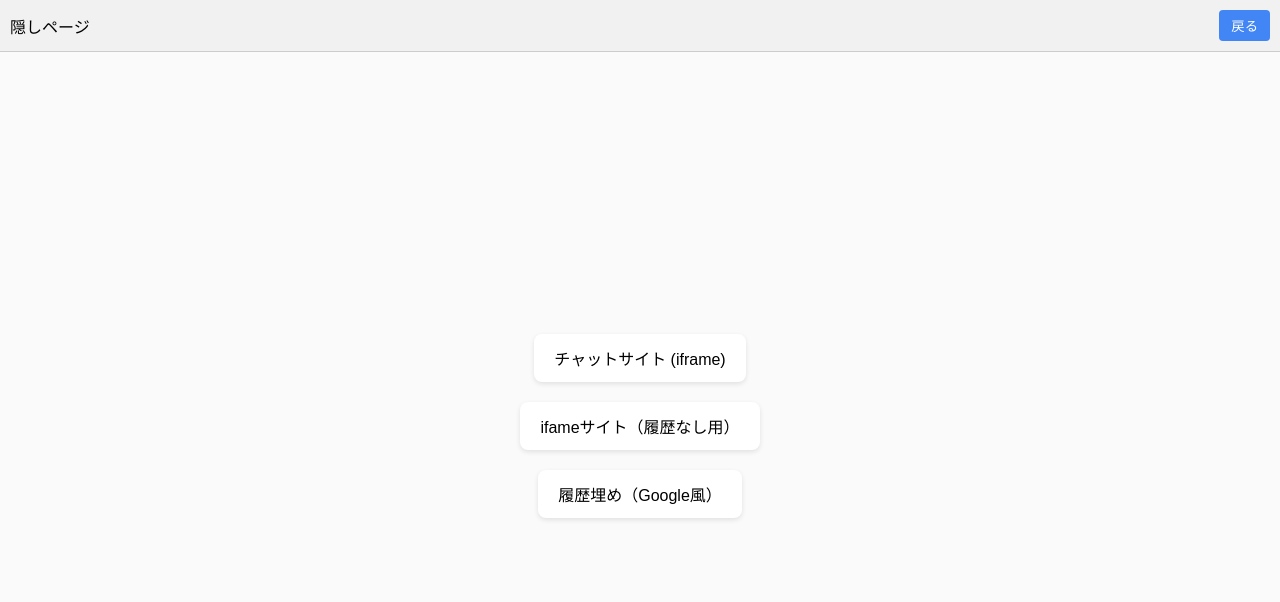
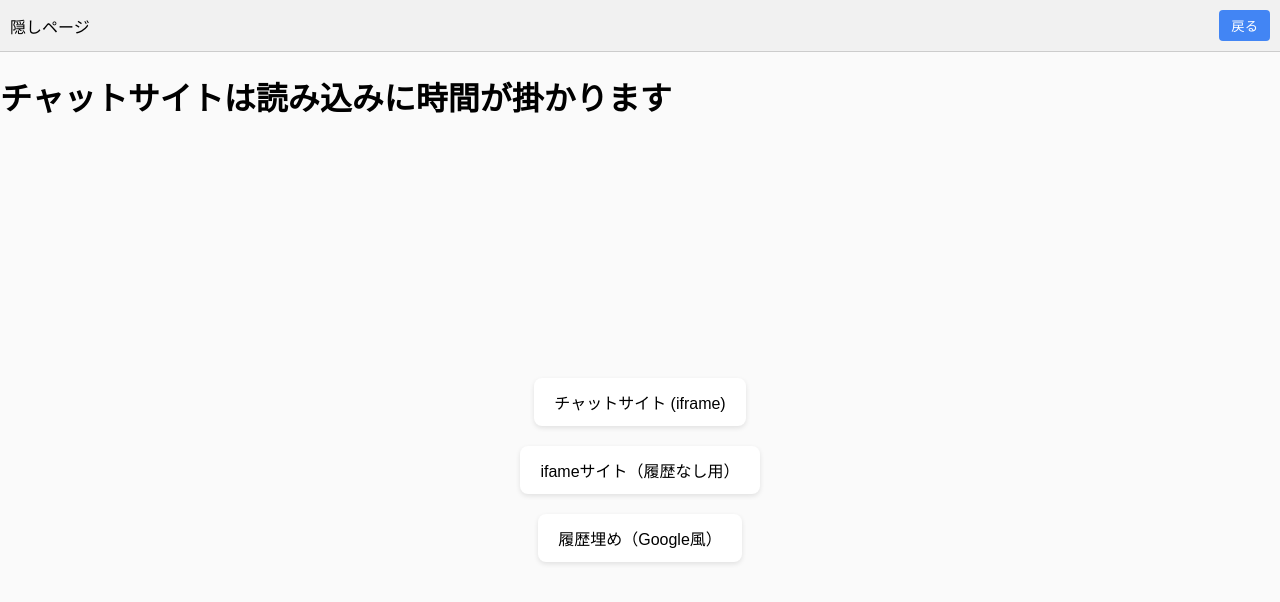
Before and after one commit to y7777777777777778/GoogIe3, a website: page public/peji.html in a window 1280 px wide. Drawn offline with Linux system fonts and the light colour scheme.

Commit message:
Update peji.html

```diff
--- a/public/peji.html
+++ b/public/peji.html
@@ -70,7 +70,7 @@
     <span>隠しページ</span>
     <button onclick="goBack()">戻る</button>
   </div>
-
+<h1>チャットサイトは読み込みに時間が掛かります</h1>
   <div class="menu" id="menu">
     <button class="site-btn" onclick="openSite('https://0c884609-16ce-4d6c-a856-9be09f098e00.web.createdevserver.com/')">チャットサイト (iframe)</button>
     <button class="site-btn" onclick="openSite('https://googie3.onrender.com/ifame.html')">ifameサイト（履歴なし用）</button>
```
